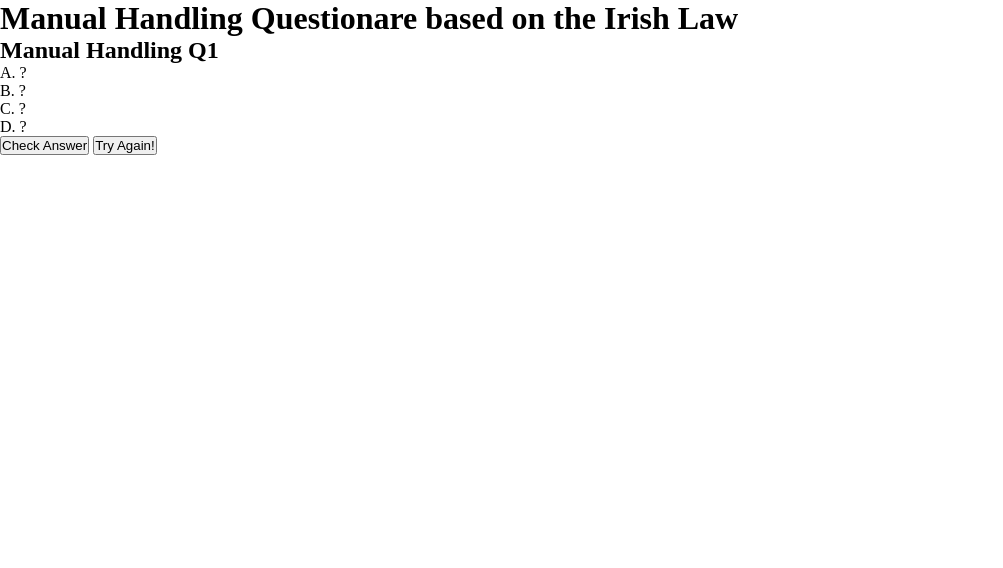
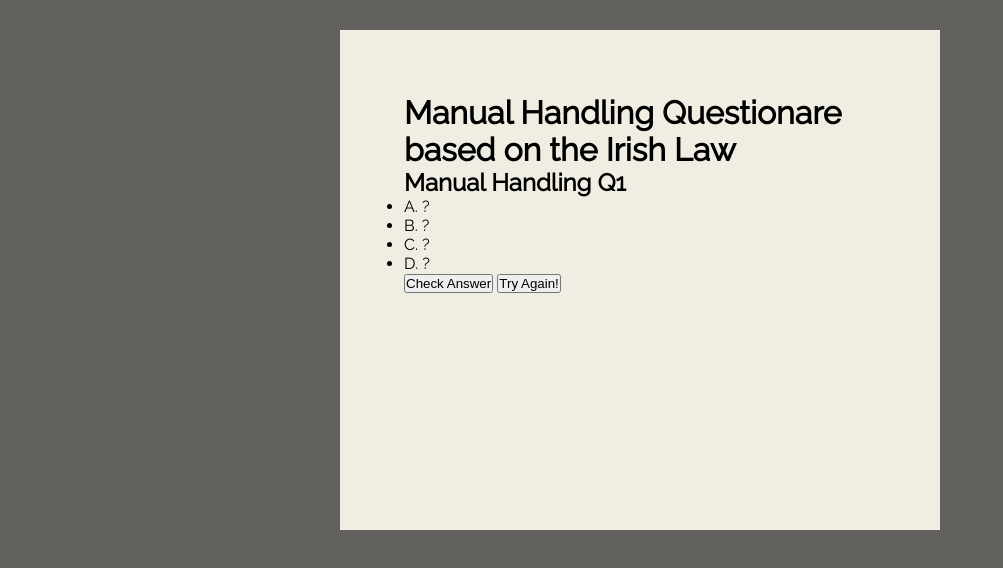
Before and after one commit to Mags07/Manual_Handling_Quiz, a plain HTML site: page index.html in a window 1280 px wide. Shown: the whole page, without its empty margins (0-1003 px from the left). Drawn offline with Linux system fonts and the light colour scheme.

Commit message:
styling of background and main box

```diff
--- a/assets/css/style.css
+++ b/assets/css/style.css
@@ -1,6 +1,41 @@
-@import url("https://fonts.googleapis.com/css?family=Raleway%7CRighteous");
-*{
-    margin:0;
-    padding:0;
+@import url('https://fonts.googleapis.com/css2?family=Raleway:wght@300&display=swap');
+
+/*
+cream (light colour)
+#F0EDE2
+yellow (light pur)
+#DDB934
+green
+#899851
+grey (grey colour)
+#62615E
+black (dark colour)
+#00000
+*/
+
+* {
+    margin: 0;
+    padding: 0;
     box-sizing: border-box;
 }
+
+.main_body {
+    display:flex;
+    align-items: center;
+    justify-content: center;
+}
+
+body{
+    min-height: 70vh;
+    font-family: 'Raleway', sans-serif;
+    color: #000;
+    background: #62615E;
+}
+
+.quiz_background {
+    background: #F0EDE2;
+    width: 600px;
+    height: 500px;
+    padding: 5%;
+    position: relative;
+}
--- a/index.html
+++ b/index.html
@@ -9,7 +9,7 @@
     <title>Manual Handling Quiz</title>
 </head>
 <body class="main_body">
-    <div class="qiuiz_background">
+    <div class="quiz_background">
         <div class="container">
             <div class="top">
                 <h1 class="quiz_title">Manual Handling Questionare based on the Irish Law</h1>
```
